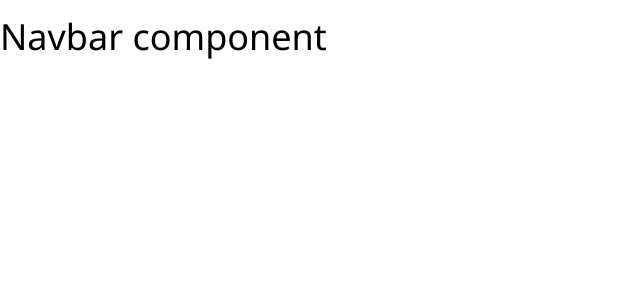
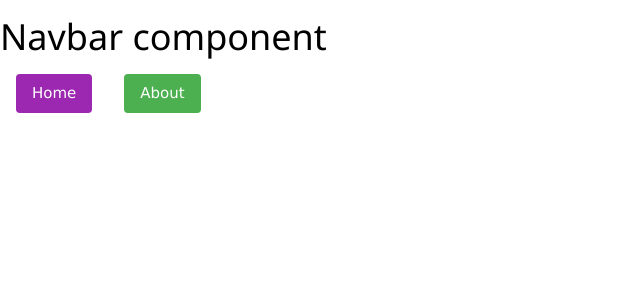
Before and after one commit to Annaliskirwa/_Crash_into_react, a React (Create React App) app in the folder myapp/: page / in a window 1280 px wide. Shown: the top 300 px of the page, without its empty margins (0-640 px from the left). Built offline with nearby package versions, Linux system fonts and the light colour scheme.

Commit message:
useState to implement navigation

```diff
--- a/myapp/src/components/Nav.jsx
+++ b/myapp/src/components/Nav.jsx
@@ -1,10 +1,40 @@
+import React, {useState} from "react";
+import { Bar1, Bar2 } from "./bars";
+
 const Nav = ()=>{
+    const [page, setPage] = useState(0);
+
+    function nav(n){
+        console.log(n)
+        setPage(n);
+    }
     return(
         <div>
             <h1>Navbar component</h1>
+            <div>
+            <button className="w3-button w3-round w3-purple w3-ripple w3-margin-left w3-margin-right" onClick={()=>{nav(1)}}>Home</button>
+            <button className="w3-button w3-round w3-green w3-ripple w3-margin-left w3-margin-right" onClick={()=>{nav(2)}}>About</button>
+            </div>
+            <div>
+                <Switch n={page}/>
+            </div>
         </div>
     )
 
 };
 
+const Switch=({n})=>{
+    if (n==1){
+        return (
+            <div><Bar1/></div>
+        );
+    }
+    if (n==2){
+        return (
+            <div><Bar2/></div>
+        )
+    }
+    return null;
+}
+
 export default Nav;
```
